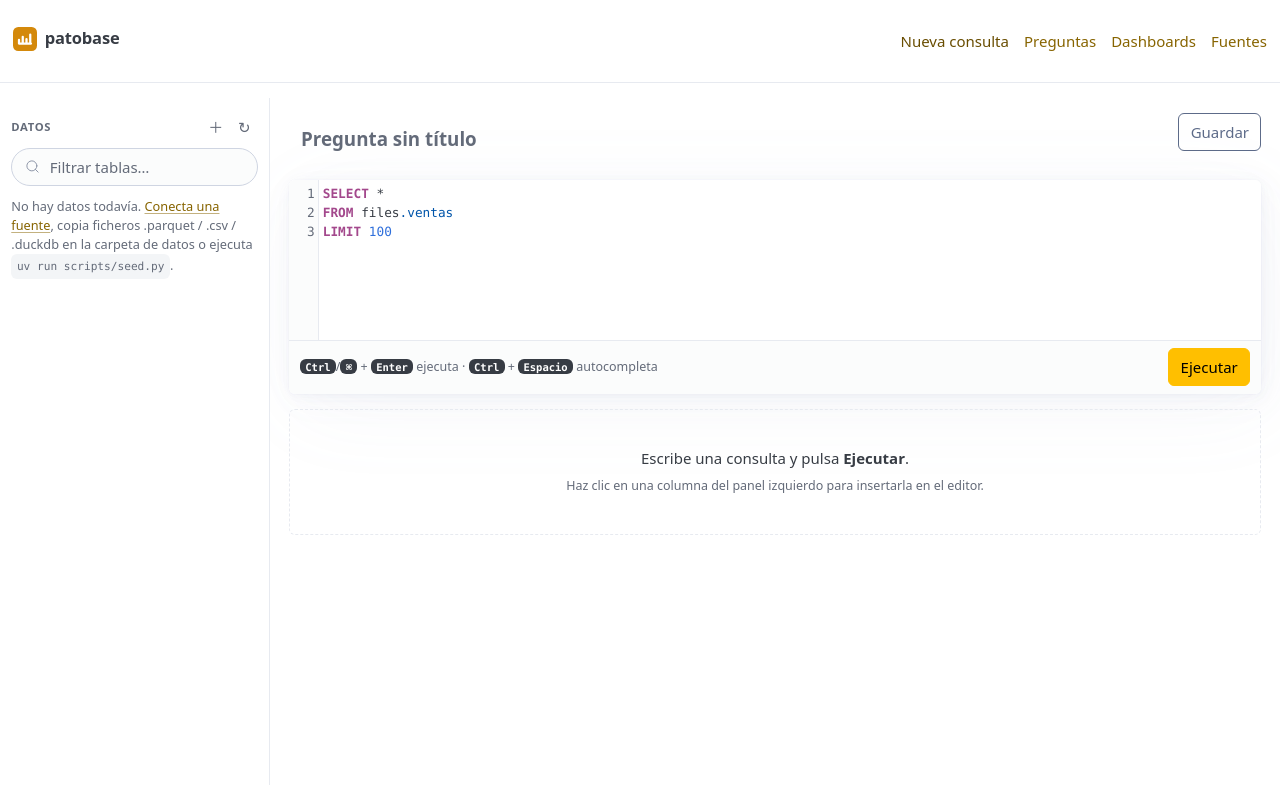
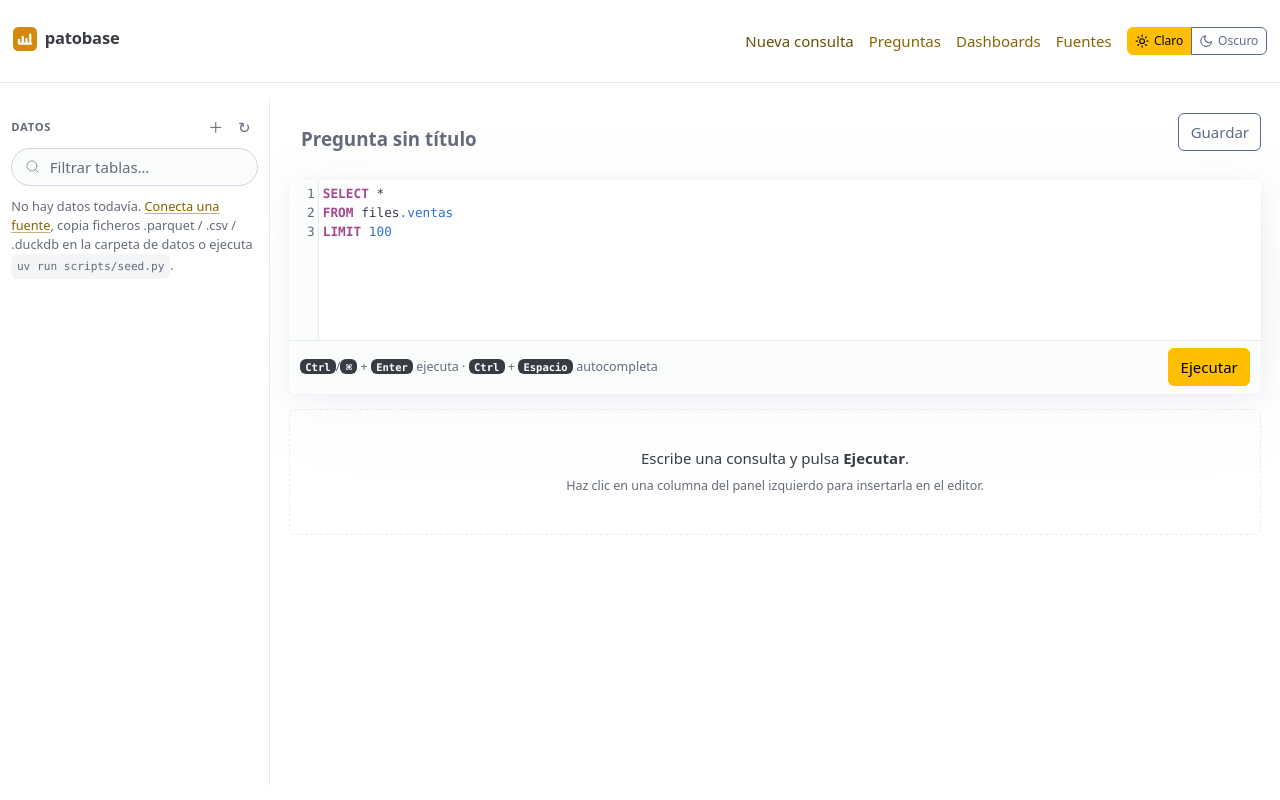
Before and after one commit to malbot042/patobase, a FastAPI app: page / in a window 1280 px wide. Run offline with FastAPI, Linux system fonts and the light colour scheme; data that the repository does not hold is empty; some libraries are stand-ins or nearby versions.

Commit message:
Selector de modo claro / oscuro
- Botones «Claro» / «Oscuro» en la barra superior (Pico, role="group").
- La elección se guarda en localStorage y se aplica en <head> antes de
  pintar, sin destello del otro modo; mientras no se elija, sigue al sistema.
- Los colores del editor SQL pasan a variables CSS por tema, y los gráficos
  de Vega se redibujan al cambiar de modo.

Co-Authored-By: Claude Opus 5.5 <noreply@anthropic.com>
Claude-Session: https://claude.ai/code/session_01HQPiDso72Tt55UpEiPLJDt

```diff
--- a/patobase/static/app.css
+++ b/patobase/static/app.css
@@ -87,7 +87,7 @@ main.workspace { display: grid; grid-template-columns: 270px minmax(0, 1fr); fle
 .link-btn { color: var(--pico-primary); font-size: 0.75rem; opacity: 0; }
 .schema-table > summary:hover .link-btn { opacity: 1; }
 .type { font-size: 0.7rem; color: var(--muted); font-family: var(--mono); white-space: nowrap; }
-.type-quantitative { color: #2f6fdb; }
+.type-quantitative { color: var(--cm-number); }
 .type-temporal { color: var(--pico-ins-color); }
 .icon-btn { width: 1.8rem; height: 1.8rem; display: inline-grid; place-items: center; border-radius: 0.3rem; color: var(--muted); }
 .icon-btn:hover { background: var(--sunken); color: var(--text); }
@@ -117,18 +117,21 @@ button.danger { --pico-color: var(--danger); --pico-border-color: var(--danger);
 .sql-box .CodeMirror-linenumber { color: var(--muted); }
 .sql-box .CodeMirror-cursor { border-left-color: var(--text); }
 .sql-box .CodeMirror-selected, .sql-box .CodeMirror-focused .CodeMirror-selected { background: var(--pico-primary-focus); }
-.cm-s-default .cm-keyword { color: #a3488c; font-weight: 600; }
-.cm-s-default .cm-string { color: #2a8a5f; }
-.cm-s-default .cm-number { color: #2f6fdb; }
+.cm-s-default .cm-keyword { font-weight: 600; }
 .cm-s-default .cm-comment { color: var(--muted); font-style: italic; }
-.cm-s-default .cm-builtin, .cm-s-default .cm-atom { color: #b06f00; }
+.cm-s-default .cm-keyword { color: var(--cm-keyword); }
+.cm-s-default .cm-string { color: var(--cm-string); }
+.cm-s-default .cm-number { color: var(--cm-number); }
+.cm-s-default .cm-builtin, .cm-s-default .cm-atom { color: var(--cm-builtin); }
+.cm-s-default .cm-variable-2, .cm-s-default .cm-variable-3 { color: var(--cm-number); }
+
+/* Colores del editor SQL y de tipos numéricos para cada tema.
+   Sin elección explícita se sigue al sistema; data-theme la fuerza. */
+:root { --cm-keyword: #a3488c; --cm-string: #2a8a5f; --cm-number: #2f6fdb; --cm-builtin: #b06f00; }
 @media (prefers-color-scheme: dark) {
-  :root:not([data-theme="light"]) .cm-s-default .cm-keyword { color: #e28ccb; }
-  :root:not([data-theme="light"]) .cm-s-default .cm-string { color: #7fd3a8; }
-  :root:not([data-theme="light"]) .cm-s-default .cm-number { color: #8db4ff; }
-  :root:not([data-theme="light"]) .cm-s-default .cm-builtin,
-  :root:not([data-theme="light"]) .cm-s-default .cm-atom { color: #ffbf4d; }
+  :root:not([data-theme="light"]) { --cm-keyword: #e28ccb; --cm-string: #7fd3a8; --cm-number: #8db4ff; --cm-builtin: #ffbf4d; }
 }
+:root[data-theme="dark"] { --cm-keyword: #e28ccb; --cm-string: #7fd3a8; --cm-number: #8db4ff; --cm-builtin: #ffbf4d; }
 .CodeMirror-hints { background: var(--pico-dropdown-background-color); border-color: var(--line); font-family: var(--mono); }
 .CodeMirror-hint { color: var(--text); }
 li.CodeMirror-hint-active { background: var(--pico-primary-background); color: var(--pico-primary-inverse); }
@@ -276,3 +279,12 @@ nav[aria-label="breadcrumb"] { margin-bottom: 0.5rem; }
   .form-grid { grid-template-columns: 1fr; }
 }
 .sidebar details[open] > summary { margin-bottom: 0; }
+
+/* ------------------------------------------------------- selector de tema */
+.theme-switch { display: inline-flex; width: auto; margin: 0; }
+.theme-switch button {
+  padding: 0.25rem 0.6rem; font-size: 0.8rem; line-height: 1.2;
+  display: inline-flex; align-items: center; gap: 0.3rem;
+}
+.theme-switch svg { width: 0.95rem; height: 0.95rem; }
+@media (max-width: 860px) { .theme-switch .lbl { display: none; } }
--- a/patobase/static/app.js
+++ b/patobase/static/app.js
@@ -208,11 +208,41 @@
   });
 
   // Al cambiar el tema del sistema, redibujar con los colores nuevos
-  matchMedia("(prefers-color-scheme: dark)").addEventListener("change", () => {
+  function redrawCharts() {
     document.querySelectorAll("[x-data]").forEach((el) => {
       const d = window.Alpine && Alpine.$data(el);
       if (d && typeof d.draw === "function") d.draw();
     });
+  }
+
+  const darkQuery = matchMedia("(prefers-color-scheme: dark)");
+  // Sin elección explícita, el tema sigue al sistema: si este cambia, se redibuja
+  darkQuery.addEventListener("change", () => {
+    if (!document.documentElement.dataset.theme) {
+      redrawCharts();
+      window.dispatchEvent(new CustomEvent("patobase:theme"));
+    }
+  });
+
+  const THEME_KEY = "patobase-theme";
+  const currentTheme = () =>
+    document.documentElement.dataset.theme || (darkQuery.matches ? "dark" : "light");
+
+  document.addEventListener("alpine:init", () => {
+    // Selector claro / oscuro de la barra superior; la elección se guarda en el navegador
+    Alpine.data("themeSwitch", () => ({
+      theme: currentTheme(),
+      init() {
+        window.addEventListener("patobase:theme", () => (this.theme = currentTheme()));
+      },
+      set(t) {
+        document.documentElement.dataset.theme = t;
+        document.querySelector('meta[name="color-scheme"]')?.setAttribute("content", t);
+        try { localStorage.setItem(THEME_KEY, t); } catch (e) {}
+        this.theme = t;
+        redrawCharts();
+      },
+    }));
   });
 
   document.addEventListener("DOMContentLoaded", setupEditor);
--- a/patobase/templates/base.html
+++ b/patobase/templates/base.html
@@ -4,6 +4,16 @@
   <meta charset="utf-8">
   <meta name="viewport" content="width=device-width, initial-scale=1">
   <meta name="color-scheme" content="light dark">
+  <script>
+    // Aplica el tema elegido antes de pintar para evitar un destello del otro modo
+    try {
+      const t = localStorage.getItem("patobase-theme");
+      if (t === "light" || t === "dark") {
+        document.documentElement.dataset.theme = t;
+        document.querySelector('meta[name="color-scheme"]').content = t;
+      }
+    } catch (e) {}
+  </script>
   <title>{% block title %}patobase{% endblock %} · patobase</title>
   <link rel="icon" href="{{ url_for('static', path='favicon.svg') }}" type="image/svg+xml">
   <link rel="stylesheet" href="{{ url_for('static', path='vendor/pico.amber.min.css') }}">
@@ -35,6 +45,20 @@
         <li><a href="/questions" {% if path.startswith('/questions') %}aria-current="page"{% endif %}>Preguntas</a></li>
         <li><a href="/dashboards" {% if path.startswith('/dashboards') %}aria-current="page"{% endif %}>Dashboards</a></li>
         <li><a href="/sources" {% if path.startswith('/sources') %}aria-current="page"{% endif %}>Fuentes</a></li>
+        <li>
+          <div role="group" class="theme-switch" aria-label="Modo de color" x-data="themeSwitch()">
+            <button type="button" :class="theme === 'light' ? '' : 'secondary outline'"
+                    :aria-pressed="theme === 'light'" @click="set('light')" title="Modo claro">
+              <svg viewBox="0 0 24 24" fill="none" stroke="currentColor" stroke-width="2" stroke-linecap="round" aria-hidden="true"><circle cx="12" cy="12" r="4"/><path d="M12 2v2M12 20v2M4.9 4.9l1.4 1.4M17.7 17.7l1.4 1.4M2 12h2M20 12h2M4.9 19.1l1.4-1.4M17.7 6.3l1.4-1.4"/></svg>
+              <span class="lbl">Claro</span>
+            </button>
+            <button type="button" :class="theme === 'dark' ? '' : 'secondary outline'"
+                    :aria-pressed="theme === 'dark'" @click="set('dark')" title="Modo oscuro">
+              <svg viewBox="0 0 24 24" fill="none" stroke="currentColor" stroke-width="2" stroke-linecap="round" stroke-linejoin="round" aria-hidden="true"><path d="M21 12.8A9 9 0 1 1 11.2 3a7 7 0 0 0 9.8 9.8z"/></svg>
+              <span class="lbl">Oscuro</span>
+            </button>
+          </div>
+        </li>
       </ul>
     </nav>
   </header>
```
